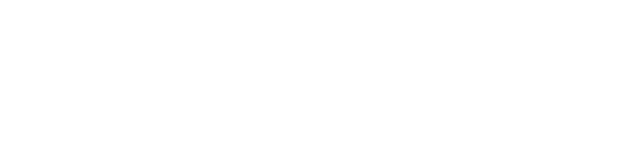
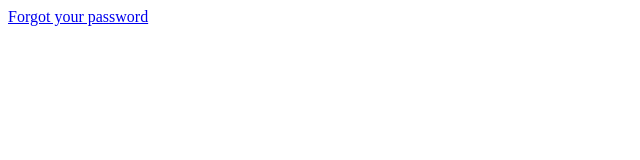
Before and after one commit to Jsmorales1415/jsmorales1415.github.io, a plain HTML site: page index.html in a window 1280 px wide. Shown: the whole page, without its empty margins (0-640 px from the left). Drawn offline with Linux system fonts and the light colour scheme.

Commit message:
Deep link with github url

```diff
--- a/index.html
+++ b/index.html
@@ -7,6 +7,6 @@
     <title>Flutter deep link</title>
 </head>
 <body>
-
+    <a href="https://jsmorales1415.github.io/">Forgot your password</a>
 </body>
 </html>
```
